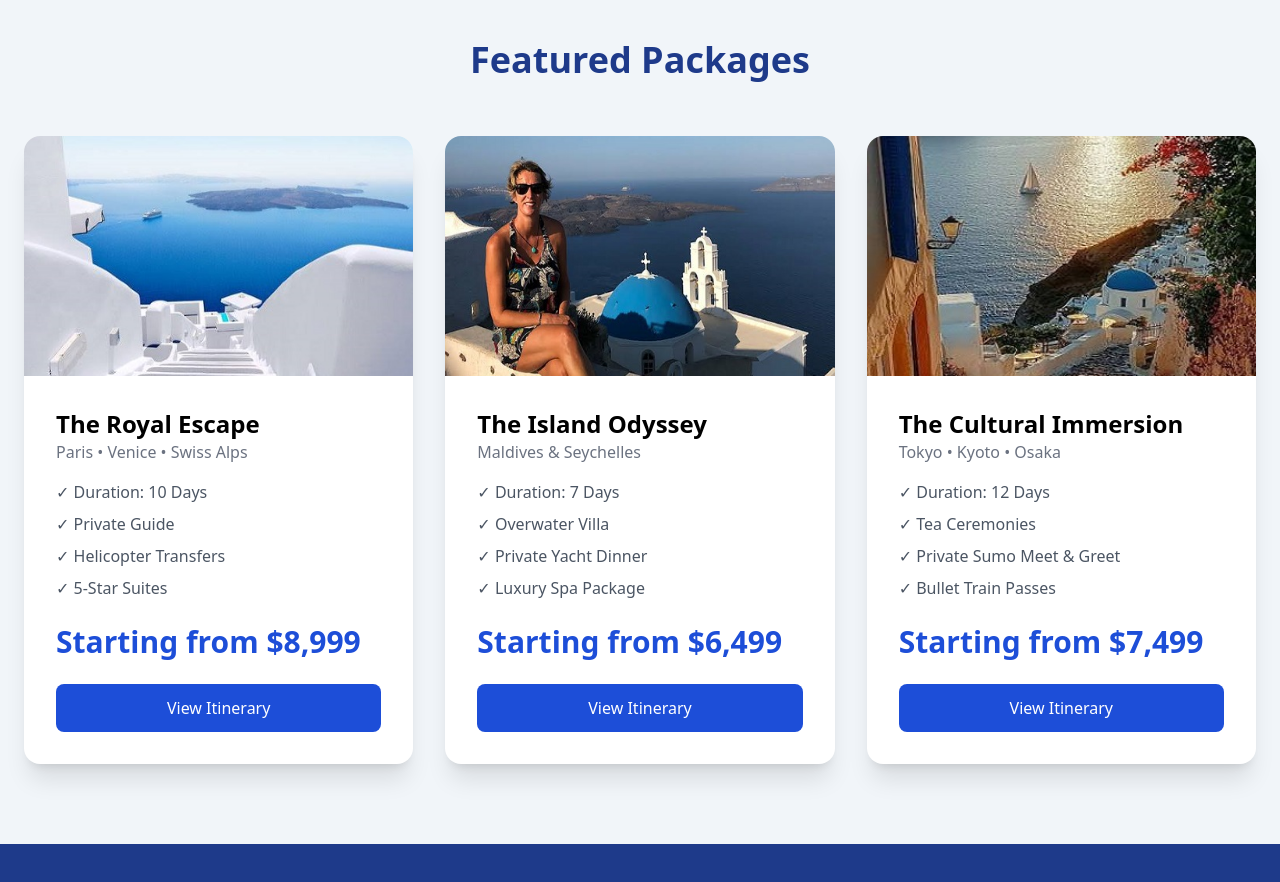
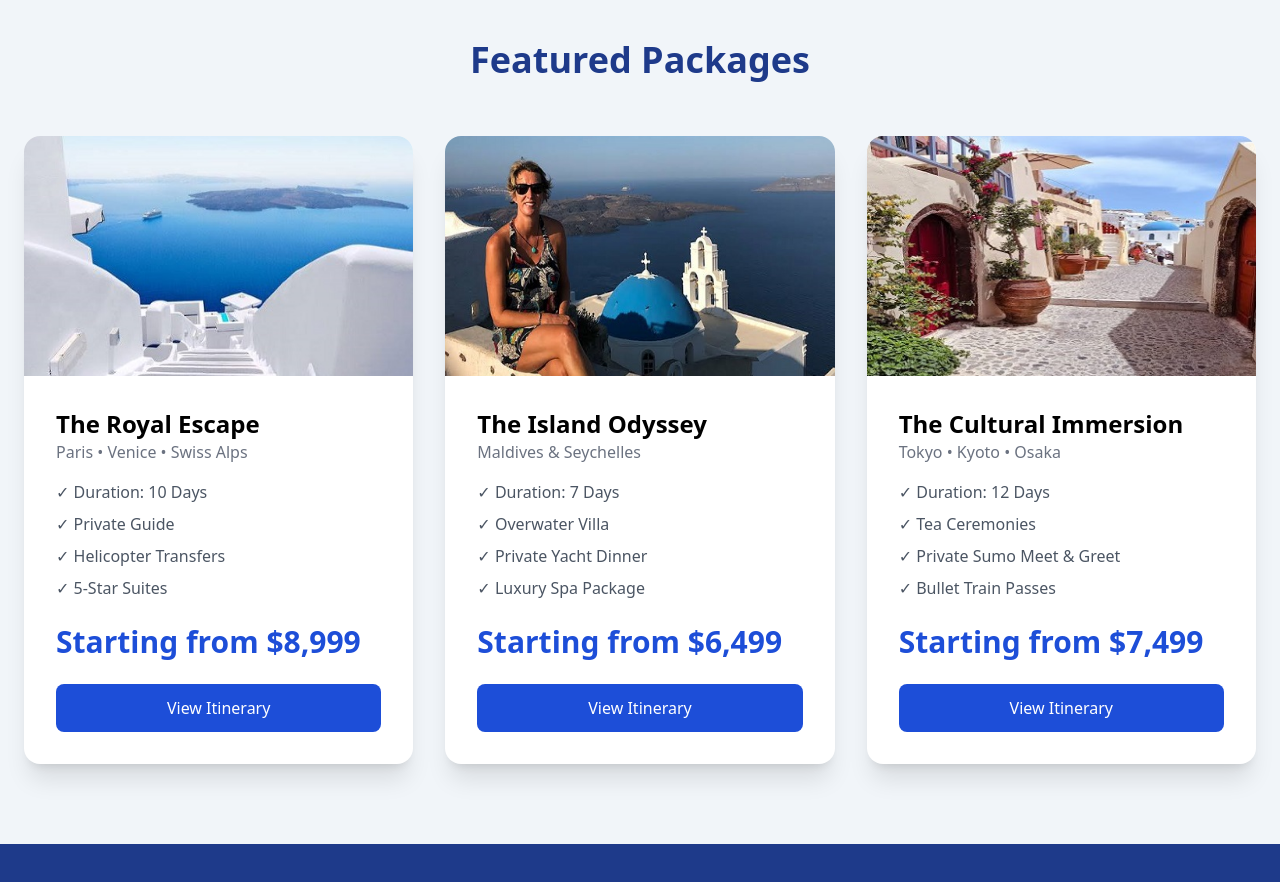
Before and after one commit to AUSTINE-EZENWA/Dream-Destination, a website: page services.html in a window 1280 px wide. Shown: the part 1580-2462 px from the top of the page. Drawn offline with nearby package versions, Linux system fonts and the light colour scheme.

Commit message:
add image

```diff
--- a/services.html
+++ b/services.html
@@ -237,7 +237,7 @@ View Itinerary
 <!-- Package 3 -->
 <div class="bg-white rounded-2xl overflow-hidden shadow-xl">
 
-<img src="/images/Santorini Greece 4.jpg"
+<img src="/images/Santorini Greece 1.jpg"
 class="h-60 w-full object-cover">
 
 <div class="p-8">
```
